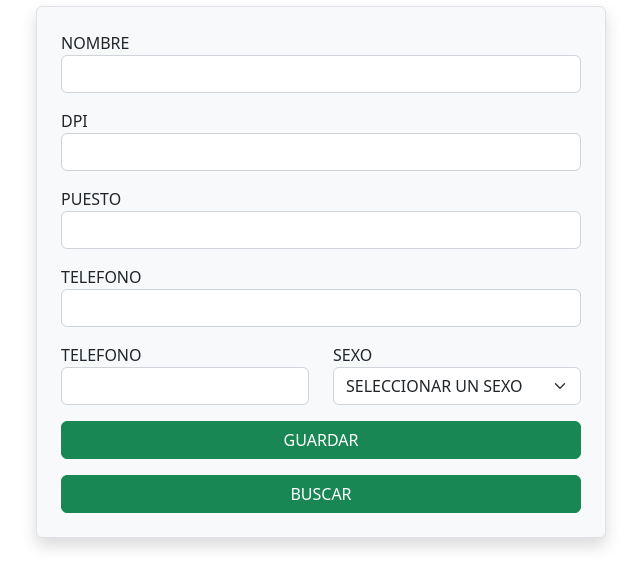
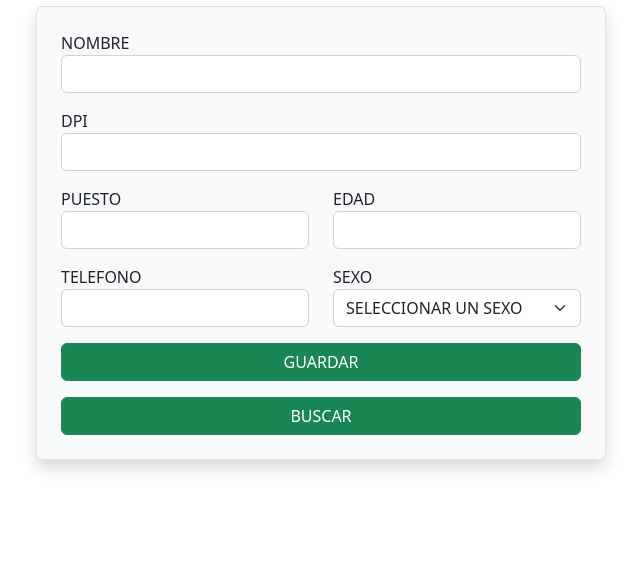
Before and after one commit to Daniel11748/Proyecto_Final_Subtte_Chocoj, a PHP site: page /vistas/empleado/index.php in a window 1280 px wide. Shown: the part 146-734 px from the top of the page, without its empty margins (319-959 px from the left). Run offline with PHP 8.4, Linux system fonts and the light colour scheme.

Commit message:
se corrigen errores en el formulario del registro de empleados

```diff
--- a/vistas/empleado/index.php
+++ b/vistas/empleado/index.php
@@ -22,10 +22,8 @@ include_once '../../vistas/templates/header.php'; ?>
                 <label for="emp_puesto">PUESTO</label>
                 <input type="number" name="emp_puesto" id="emp_puesto" class="form-control" required>
             </div>
-        </div>
-        <div class="row mb-3">
             <div class="col">
-                <label for="emp_edad">TELEFONO</label>
+                <label for="emp_edad">EDAD</label>
                 <input type="number" name="emp_edad" id="emp_edad" class="form-control" required>
             </div>
         </div>
```
